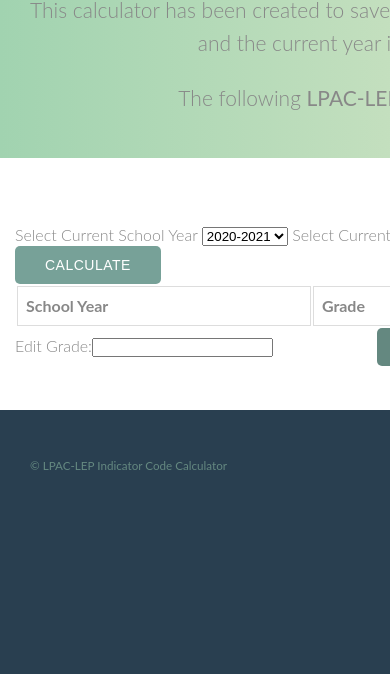
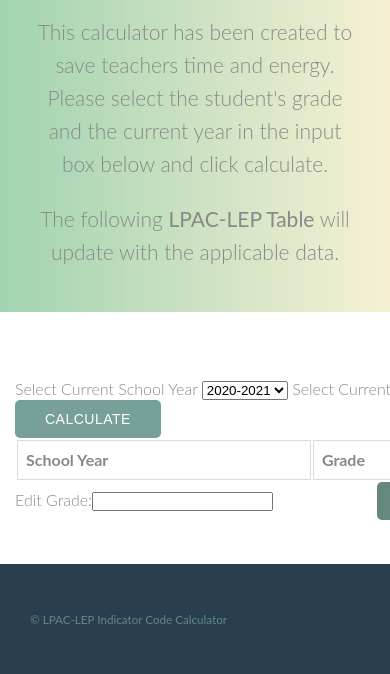
Before and after one commit to swissbusybee/LPAC-LEP-indicator-code, a plain HTML site: page index.html in a window 390 px wide. Shown: the part 359-1033 px from the top of the page. Before the commit the page ends 879 px from the top, so only its background shows below. Drawn offline with Linux system fonts and the light colour scheme.

Commit message:
Corrected Media Queries

```diff
--- a/assets/css/style.css
+++ b/assets/css/style.css
@@ -91,10 +91,6 @@ body {
   ========================================
 */
 
-.row,
-.row-alt {
-  min-width: 960px;
-}
 .row {
   background: #fff;
   padding: 66px 0 44px 0;
@@ -264,7 +260,8 @@ table {
   text-align: center;
 }
 
-.welcome h1 {
+.welcome {
+  width: 100%;
   margin: 0 auto;
   text-align: center;
 }
@@ -278,6 +275,7 @@ table {
   }
 
   .welcome {
+    width: 100%;
     margin: 0 auto;
     text-align: center;
   }
@@ -290,6 +288,7 @@ table {
     text-align: center;
   }
   .welcome {
+    width: 100%;
     margin: 0 auto;
     text-align: center;
   }
@@ -302,6 +301,7 @@ table {
     text-align: center;
   }
   .welcome {
+    width: 750px;
     margin: 0 auto;
     text-align: center;
   }
@@ -314,6 +314,7 @@ table {
     text-align: center;
   }
   .welcome {
+    width: 980px;
     margin: 0 auto;
     text-align: center;
   }
@@ -326,6 +327,7 @@ table {
     text-align: center;
   }
   .welcome {
+    width: 1200px;
     margin: 0 auto;
     text-align: center;
   }
```
